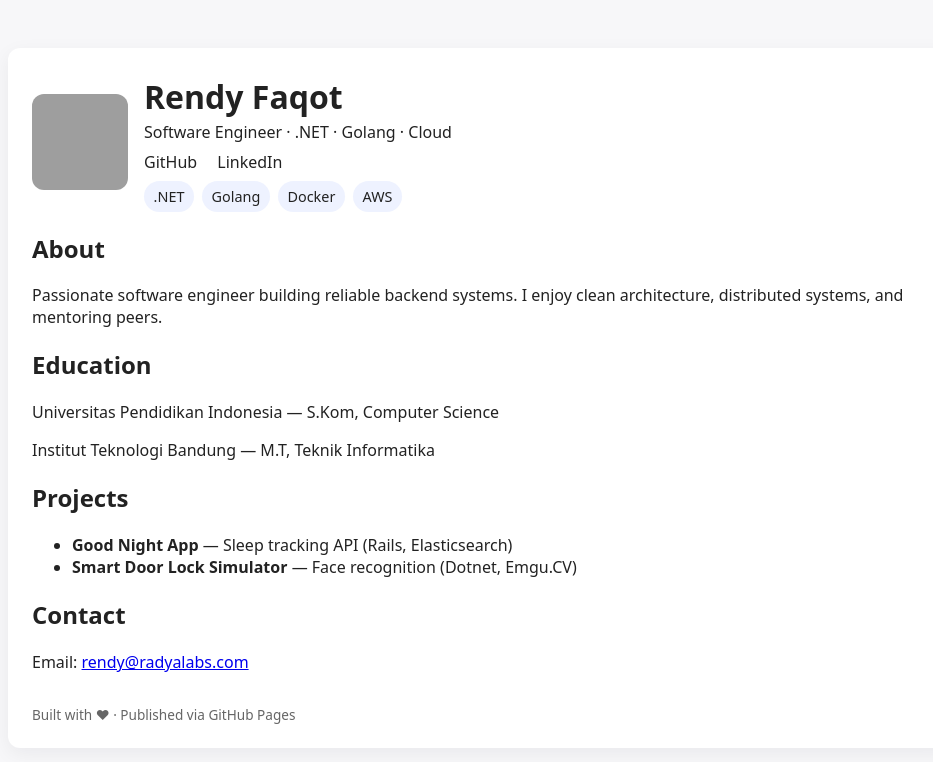
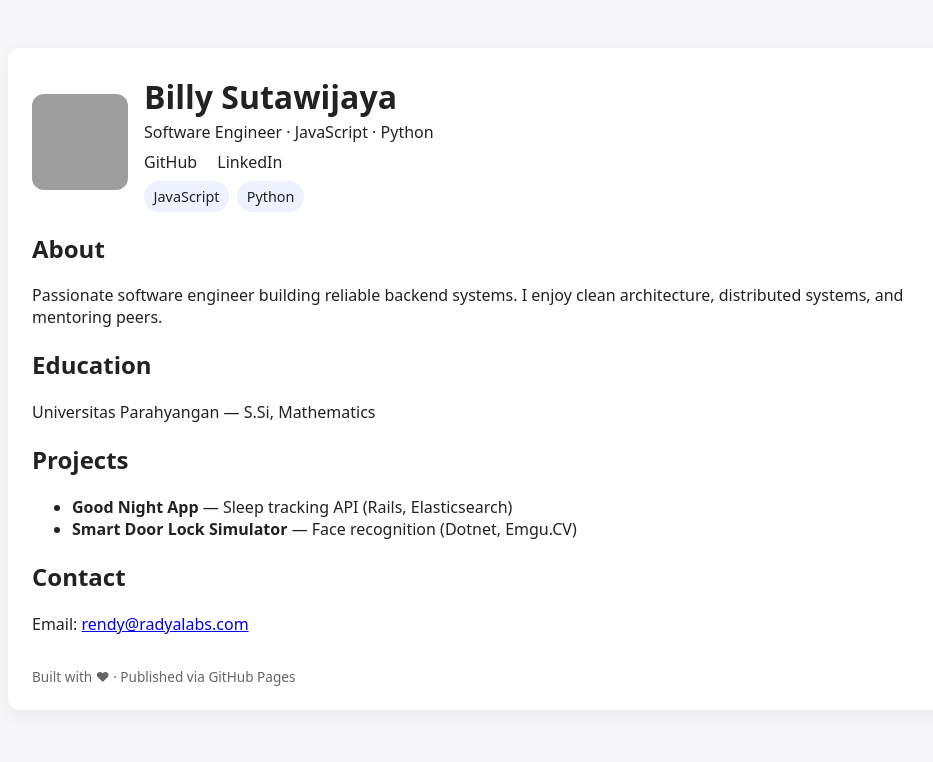
Before and after one commit to biibils/paradayaSE, a plain HTML site: page index.html in a window 1280 px wide. Shown: the whole page, without its empty margins (158-1091 px from the left). Drawn offline with Linux system fonts and the light colour scheme; grey boxes are pictures that could not be loaded.

Commit message:
edit nama, skill, sama edukasi

```diff
--- a/index.html
+++ b/index.html
@@ -21,17 +21,15 @@
          <header>
             <img class="avatar" src="https://avatars.githubusercontent.com/u/9919?s=200&v=4" alt="avatar" />
             <div>
-               <h1>Rendy Faqot</h1>
-               <div>Software Engineer · .NET · Golang · Cloud</div>
+               <h1>Billy Sutawijaya</h1>
+               <div>Software Engineer · JavaScript · Python</div>
                <div class="links" style="margin-top:.5rem">
-                  <a href="https://github.com/your-username" target="_blank">GitHub</a>
-                  <a href="https://www.linkedin.com/in/your-profile" target="_blank">LinkedIn</a>
+                  <a href="https://github.com/biibils" target="_blank">GitHub</a>
+                  <a href="https://www.linkedin.com/in/billy-sutawijaya" target="_blank">LinkedIn</a>
                </div>
                <div class="skills" aria-hidden>
-                  <span class="skill">.NET</span>
-                  <span class="skill">Golang</span>
-                  <span class="skill">Docker</span>
-                  <span class="skill">AWS</span>
+                  <span class="skill">JavaScript</span>
+                  <span class="skill">Python</span>
                </div>
             </div>
          </header>
@@ -41,8 +39,7 @@
          </section>
          <section>
             <h2>Education</h2>
-            <p>Universitas Pendidikan Indonesia — S.Kom, Computer Science</p>
-            <p>Institut Teknologi Bandung — M.T, Teknik Informatika</p>
+            <p>Universitas Parahyangan — S.Si, Mathematics</p>
          </section>
          <section>
             <h2>Projects</h2>
```
